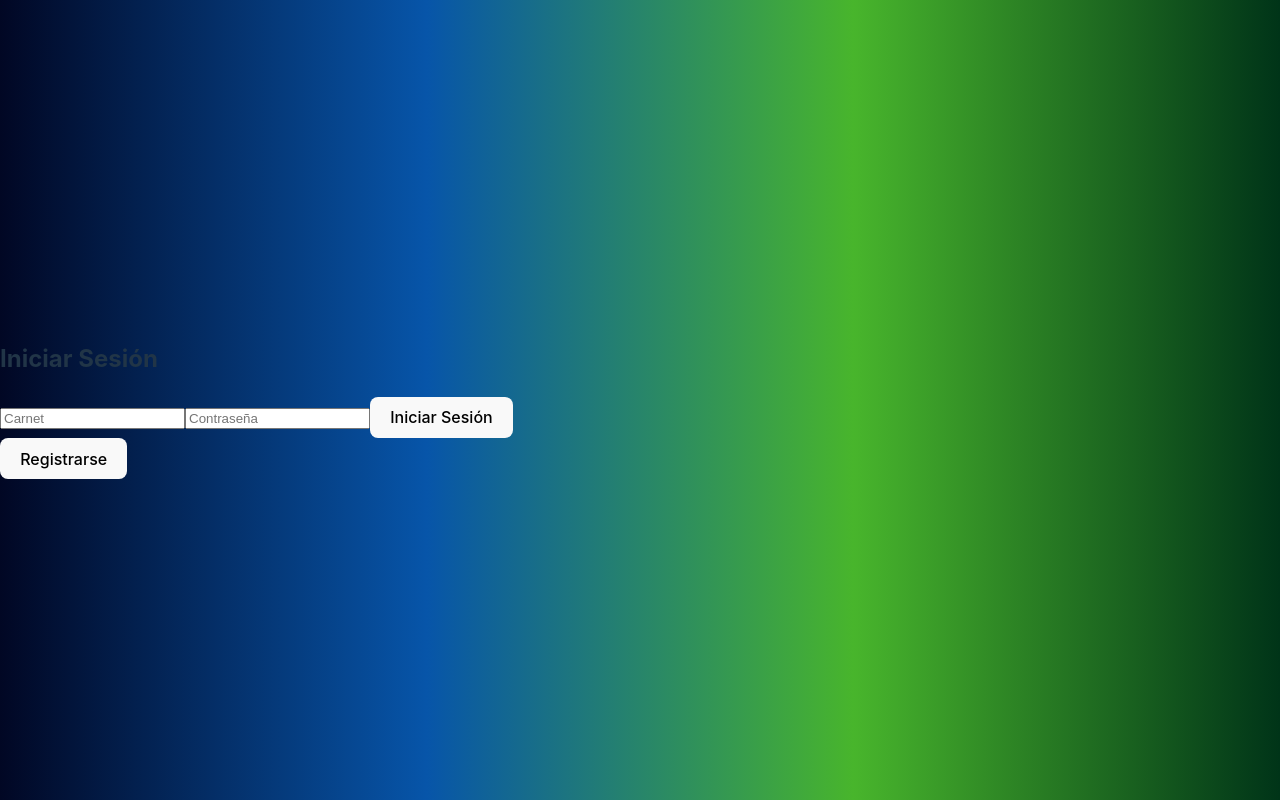
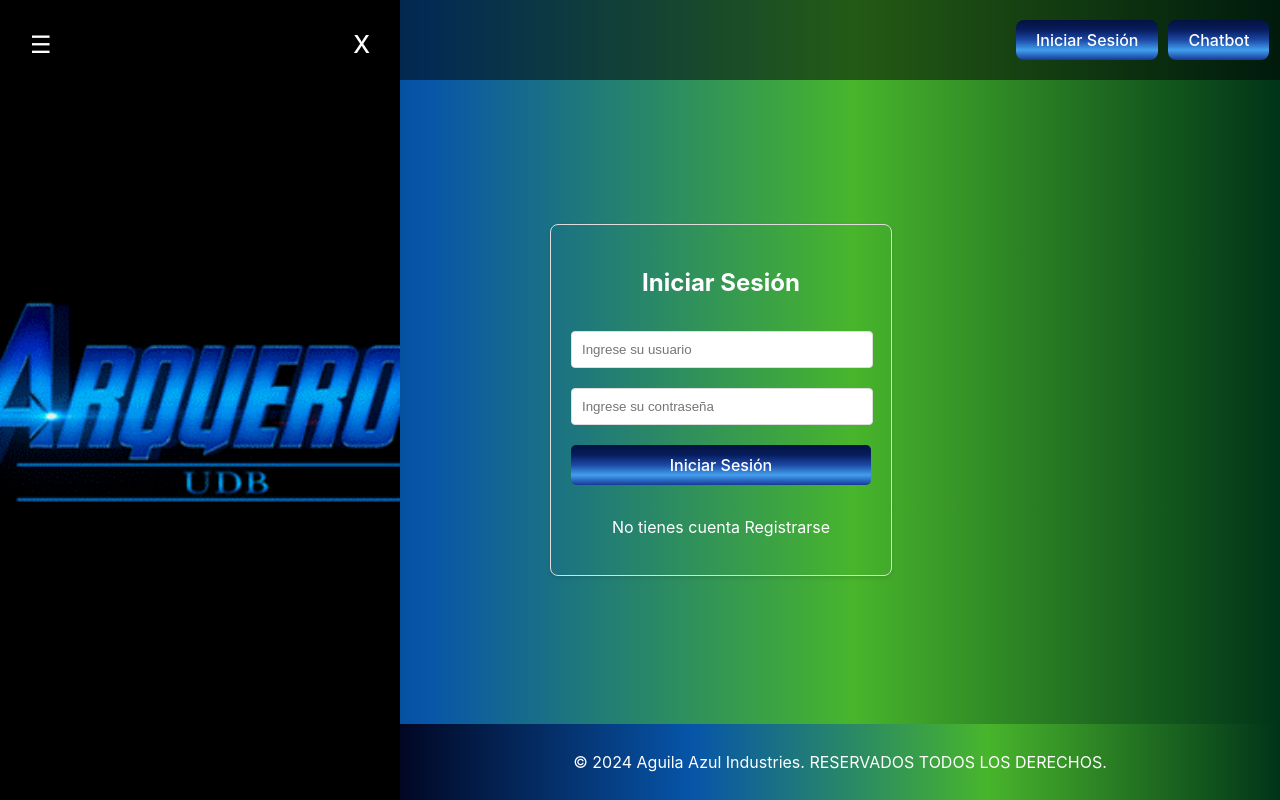
Before and after one commit to AlexHernandez2698632494/ARQUERO-DSE-DES, a React (Vite) app: page /login in a window 1280 px wide. Built offline with nearby package versions, Linux system fonts and the light colour scheme.

Commit message:
style from login

```diff
--- /dev/null
+++ b/src/components/Login.css
@@ -0,0 +1,60 @@
+/* Login.css */
+
+.login-container {
+  display: flex;
+  flex-direction: column;
+  min-height: 100vh;
+  margin-left: 550px;
+}
+
+.main-content {
+  display: flex;
+  flex: 1;
+}
+
+.content {
+  flex: 1;
+  display: flex;
+  justify-content: center;
+  align-items: center;
+}
+
+.login-box {
+  padding: 20px;
+  border: 1px solid #ddd;
+  border-radius: 8px;
+  box-shadow: 0 2px 4px rgba(0, 0, 0, 0.1);
+  color: white;
+  text-align: center;
+  width: 300px;
+}
+
+.login-box h2 {
+  margin-bottom: 20px;
+}
+
+.login-box input {
+  width: calc(100% - 20px); /* Restar el espacio de margen */
+  padding: 10px;
+  margin: 10px 0;
+  border: 1px solid #ddd;
+  border-radius: 4px;
+  margin-right: 20px; /* Ajusta este valor según el espacio deseado */
+}
+
+.login-box button {
+    background: linear-gradient(to top, #153999, #429FED, #1C49A6, #081D5E, #031240); /* Degradado */
+    color: white;
+    padding: 10px;
+    border: none;
+    border-radius: 5px;
+    cursor: pointer;
+    width: 100%;
+    margin: 10px 0;
+  }
+
+  .login-box p {
+    color: white;
+    margin-top: 20px;
+    cursor: pointer;
+  }
--- a/src/components/Login.jsx
+++ b/src/components/Login.jsx
@@ -1,45 +1,65 @@
 // src/components/Login.js
-import React, { useState } from 'react';
-import { useNavigate } from 'react-router-dom';
-import { getFirestore, collection, query, where, getDocs } from 'firebase/firestore';
-import {db} from '../database/firebase';
+import React, { useState } from "react";
+import { useNavigate } from "react-router-dom";
+import { getFirestore, collection, query, where, getDocs } from "firebase/firestore";
+import { db } from "../database/firebase";
+import Navbar from "./Navbar2";
+import VerticalNav from "./VerticalNav";
+import Footer from "./Footer2";
+import "./Login.css";
+
 const Login = () => {
-  const [carnet, setCarnet] = useState('');
-  const [password, setPassword] = useState('');
+  const [carnet, setCarnet] = useState("");
+  const [password, setPassword] = useState("");
   const navigate = useNavigate();
 
   const handleLogin = async (e) => {
     e.preventDefault();
     const usersRef = collection(db, "users");
-    const q = query(usersRef, where("carnet", "==", carnet), where("password", "==", password));
+    const q = query(
+      usersRef,
+      where("carnet", "==", carnet),
+      where("password", "==", password)
+    );
     const querySnapshot = await getDocs(q);
 
     if (!querySnapshot.empty) {
-      navigate('/dashboard'); // Cambia a tu ruta protegida
+      navigate("/dashboard"); // Cambia a tu ruta protegida
     } else {
       alert("Carnet o contraseña incorrectos");
     }
   };
 
   return (
-    <div>
+    <div className="login-container">
+      <Navbar />
+      <div className="main-content">
+        <VerticalNav />
+        <div className="content">
+          <div className="login-box">
             <h2>Iniciar Sesión</h2>
             <form onSubmit={handleLogin}>
               <input
                 type="text"
-          placeholder="Carnet"
+                placeholder="Ingrese su usuario"
                 value={carnet}
                 onChange={(e) => setCarnet(e.target.value)}
               />
               <input
                 type="password"
-          placeholder="Contraseña"
+                placeholder="Ingrese su contraseña"
                 value={password}
                 onChange={(e) => setPassword(e.target.value)}
               />
               <button type="submit">Iniciar Sesión</button>
             </form>
-      <button onClick={() => navigate('/register')}>Registrarse</button>
+            <p onClick={() => navigate("/register")}>
+              No tienes cuenta Registrarse
+            </p>
+          </div>
+        </div>
+      </div>
+      <Footer />
     </div>
   );
 };
```
Lines whose indentation alone changed are shown as unchanged.
